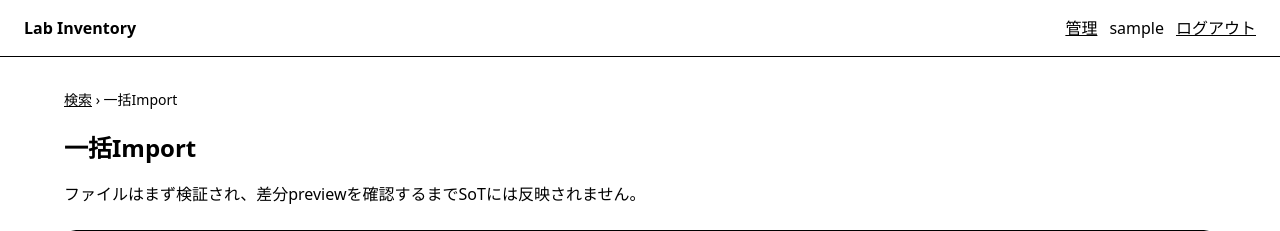
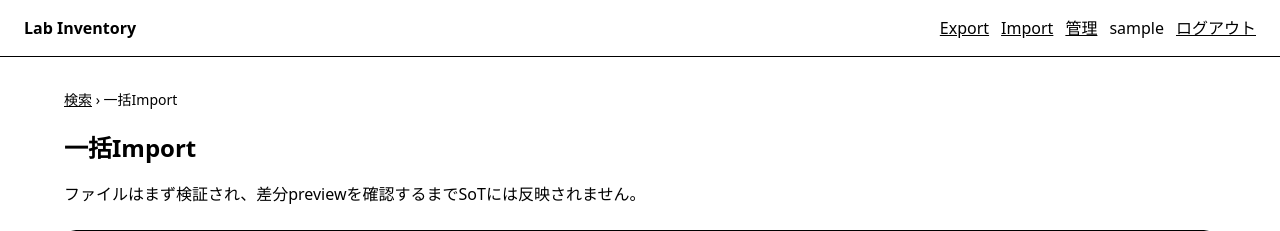
Before and after one commit to Xpotato1024/lab-inventory, a Django app: page /import/ in a window 1280 px wide. Shown: the top 231 px of the page. Run offline with Django 5.2, Linux system fonts and the light colour scheme; the visitor is signed in with stand-in values (Sample User, id 1).

Commit message:
feat: expose import and snapshot export navigation

```diff
--- a/templates/base.html
+++ b/templates/base.html
@@ -12,6 +12,8 @@
     <a class="brand" href="{% url 'inventory:home' %}">Lab Inventory</a>
     {% if user.is_authenticated %}
       <nav class="header-actions" aria-label="ユーザーメニュー">
+        <a href="{% url 'inventory:export-snapshot' %}">Export</a>
+        {% if perms.inventory.change_stock or perms.inventory.change_placement %}<a href="{% url 'inventory:structured-import' %}">Import</a>{% endif %}
         {% if user.is_staff %}<a href="{% url 'admin:index' %}">管理</a>{% endif %}
         <span>{{ user.get_username }}</span>
         <form method="post" action="{% url 'logout' %}">
```
